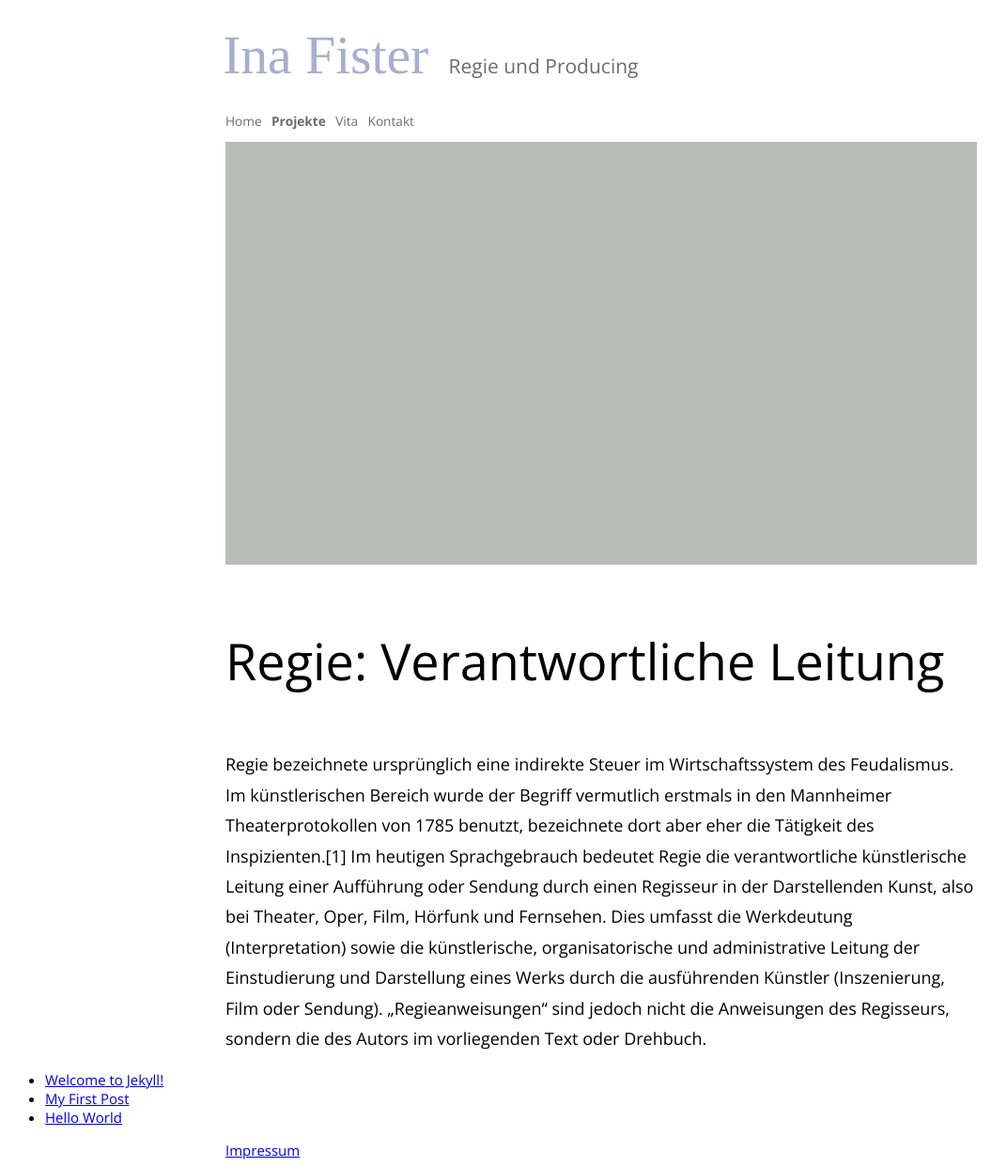
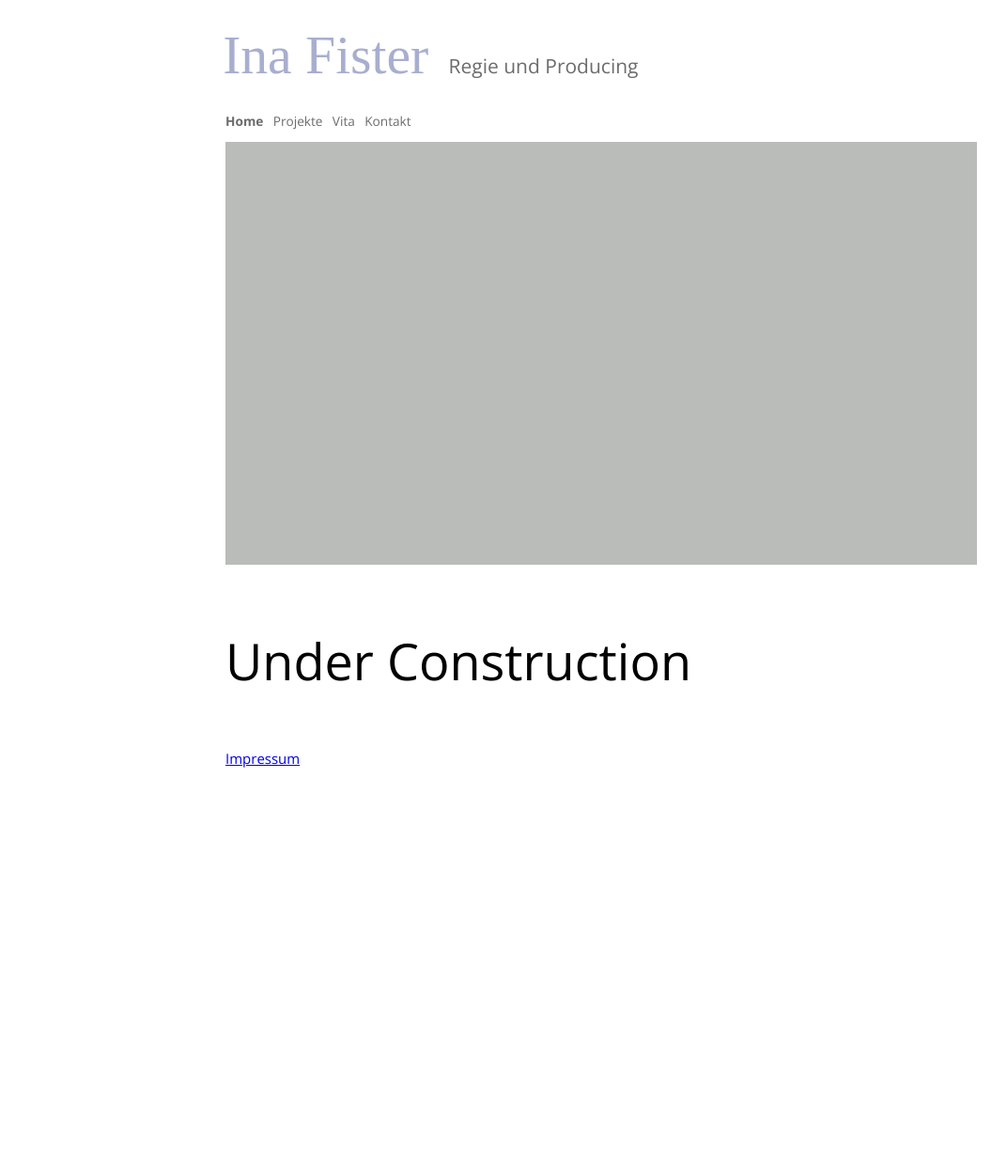
Before and after one commit to fisterfilms/fisterfilms.de, a Jekyll site: the page built from index.html, in a window 1280 px wide. Shown: the whole page at 94% size, without its empty margins (0-1072 px from the left). Built offline with Jekyll 4.4.1, drawn with Linux system fonts in a browser that asks for light colours; some web fonts are replaced; after the commit the page ends 900 px from its top, so only the background shows below that.

Commit message:
Markn menu links active when appropriate

```diff
--- a/_includes/header.html
+++ b/_includes/header.html
@@ -6,9 +6,11 @@
   </div>
 
   <ul class="main-menu">
-    <li><a href="{{ site.baseurl }}/">Home</a></li>
-    <li class="active"><a href="{{ site.baseurl }}/projekte">Projekte</a></li>
-    <li><a href="{{ site.baseurl }}/vita">Vita</a></li>
-    <li><a href="{{ site.baseurl }}/kontakt">Kontakt</a></li>
+    {% for item in site.data.navigation %}
+      <li {% if {{page.active}} == {{item.active}} %}class="active"{% endif %}>
+        <a href="{{ site.baseurl }}{{ item.url }}" >{{ item.name }}</a>
+      </li>
+    {% endfor %}
   </ul>
+
 </header><!-- header close -->
--- a/index.html
+++ b/index.html
@@ -2,22 +2,10 @@
 layout: page
 title: Ina Fister – Regie und Producing
 permalink: /
+active: home
 ---
 
 <article>
 <svg class="video-placeholder" viewBox="0 0 16 9"></svg>
-
-
-<h1>Regie: Verantwortliche Leitung</h1>
-
-<p>
-Regie bezeichnete ursprünglich eine indirekte Steuer im Wirtschaftssystem des Feudalismus. Im künstlerischen Bereich wurde der Begriff vermutlich erstmals in den Mannheimer Theaterprotokollen von 1785 benutzt, bezeichnete dort aber eher die Tätigkeit des Inspizienten.[1] Im heutigen Sprachgebrauch bedeutet Regie die verantwortliche künstlerische Leitung einer Aufführung oder Sendung durch einen Regisseur in der Darstellenden Kunst, also bei Theater, Oper, Film, Hörfunk und Fernsehen. Dies umfasst die Werkdeutung (Interpretation) sowie die künstlerische, organisatorische und administrative Leitung der Einstudierung und Darstellung eines Werks durch die ausführenden Künstler (Inszenierung, Film oder Sendung). „Regieanweisungen“ sind jedoch nicht die Anweisungen des Regisseurs, sondern die des Autors im vorliegenden Text oder Drehbuch.
-</p>
+<h1>Under Construction</h1>
 </article>
-<ul>
-{% for post in site.posts %}
-    <li>
-        <a href="{{ post.url | prepend: site.baseurl }}">{{ post.title }}</a>
-    </li>
-{% endfor %}
-</ul>
```
Also changed, not shown: _data/navigation.yaml (added, +12 -0 lines).
